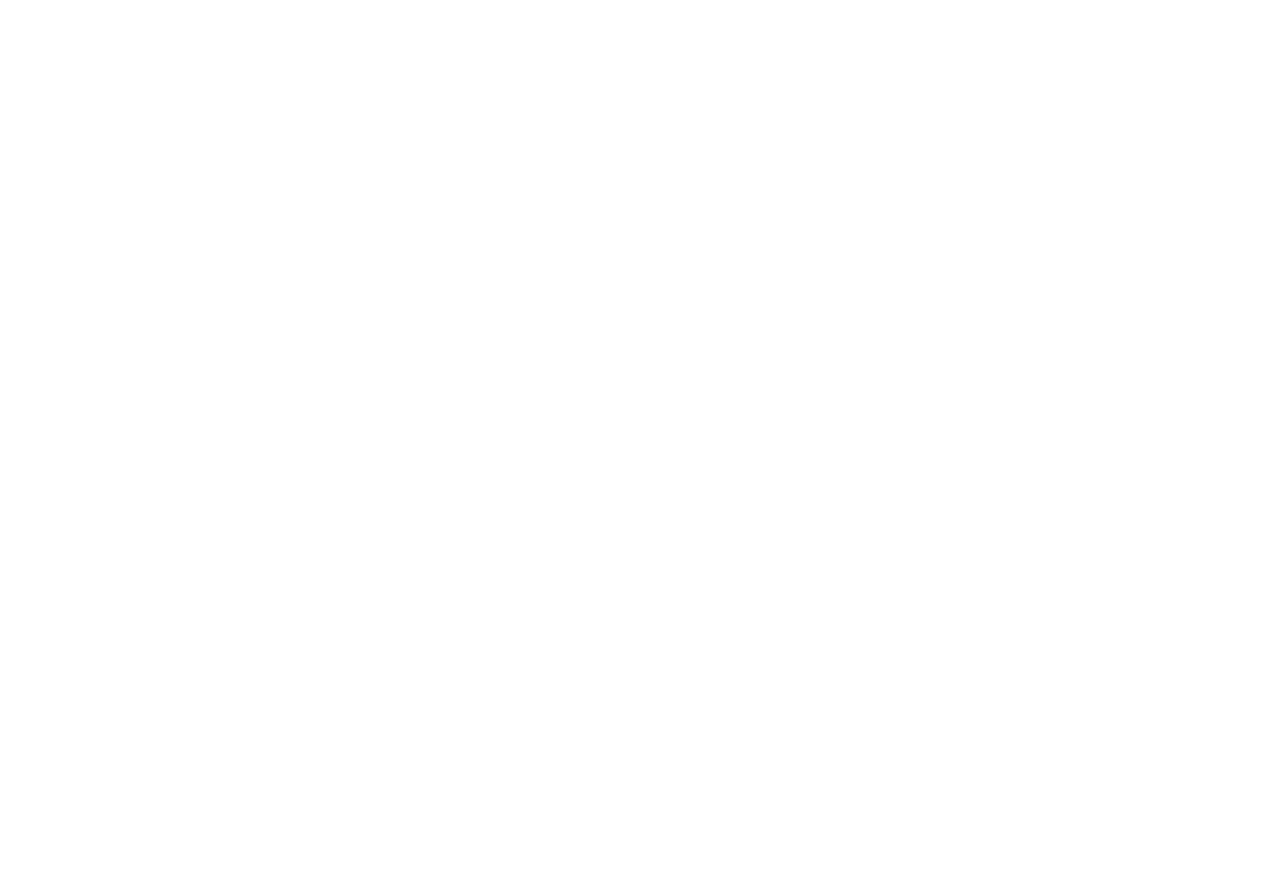
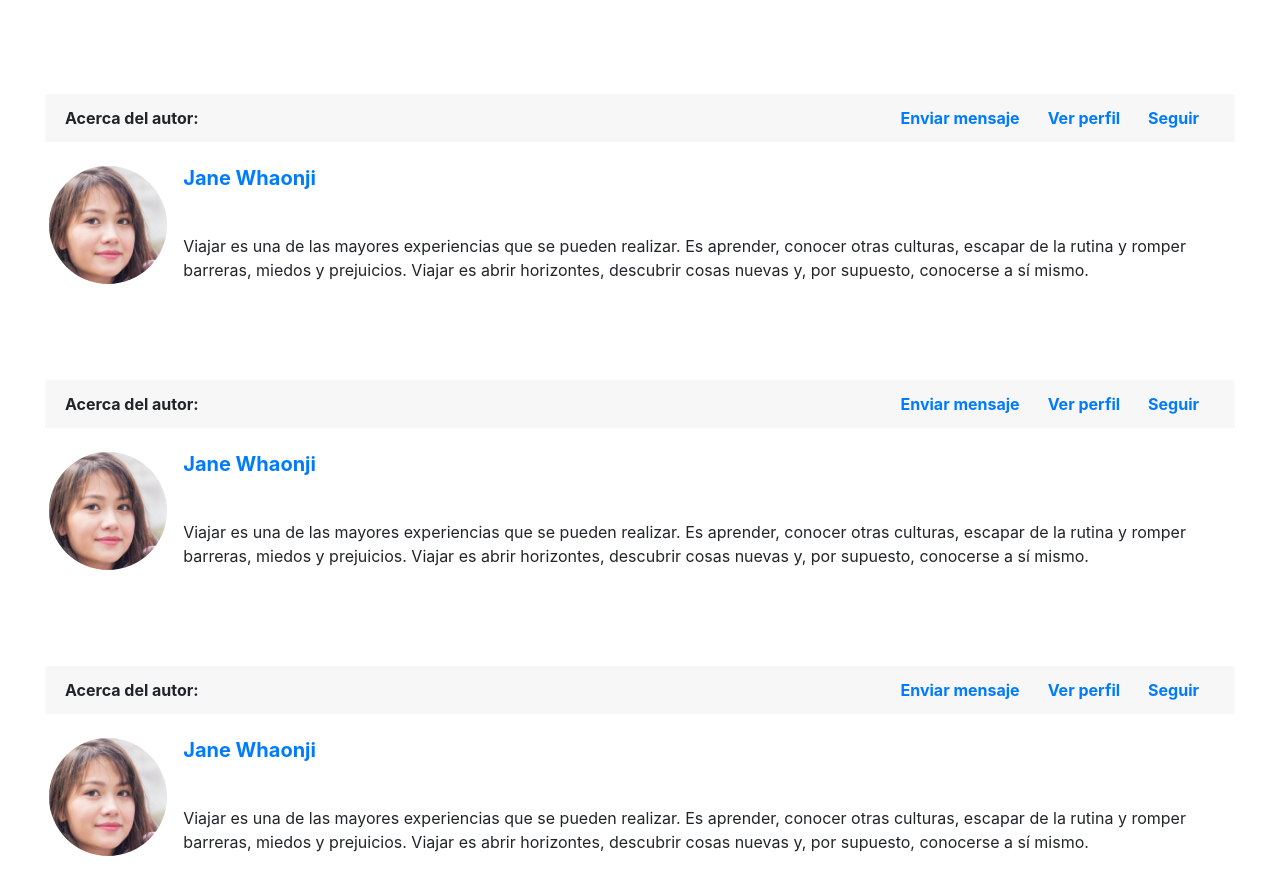
Before and after one commit to agustin-f/angular-site, an Angular app: page / in a window 1280 px wide. Shown: the part 2597-3491 px from the top of the page. Before the commit the page ends 2197 px from the top, so only its background shows below. Built offline with nearby package versions, Linux system fonts and the light colour scheme.

Commit message:
add blog component, and html for this section into the website

```diff
--- a/src/app/app.component.html
+++ b/src/app/app.component.html
@@ -21,4 +21,14 @@
         <p class="text-center p-padding">Se puede viajar a través del cielo, como puede ser el caso de dirigibles, helicópteros, aviones, globos... a través del océano, ríos y mares, mediante embarcaciones, en profundidades submarinas mediante el submarino (aunque es un vehículo primordialmente de guerra), por el espacio mediante cohetes espaciales y transbordadores, y el más extendido, por tierra, principalmente por los tramos asfaltados por el hombre (carreteras), casi exclusivamente con el uso de algún vehículo (automóvil, autocar, bicicleta...), así como en trenes usando la red de ferrocarril.</p>
     </div>
 
+    <h1 class="h4-padding col-12 d-flex flex-column justify-content-center align-items-center w-100 mb-5 mt-5">El Blog del viajero</h1>
+    <div class="col-12 d-flex flex-row flex-wrap mb-5 mt-5">
+
+        <app-blog></app-blog>
+        <app-blog></app-blog>
+        <app-blog></app-blog>
+        <app-blog></app-blog>
+
+    </div>
+
 </div>
--- a/src/app/app.module.ts
+++ b/src/app/app.module.ts
@@ -9,6 +9,7 @@
 import { CardComponent } from './card/card.component';
 import { FullWidthImageComponent } from './full-width-image/full-width-image.component';
 import { CardsMorePacksComponent } from './cards-more-packs/cards-more-packs.component';
+import { BlogComponent } from './blog/blog.component';
 
 @NgModule({
   declarations: [
@@ -18,6 +19,7 @@
     CardComponent,
     FullWidthImageComponent,
     CardsMorePacksComponent,
+    BlogComponent,
   ],
   imports: [
     BrowserModule,
--- /dev/null
+++ b/src/app/blog/blog.component.css
@@ -0,0 +1,3 @@
+.avatar-width{
+    width: 10%;
+}
--- /dev/null
+++ b/src/app/blog/blog.component.html
@@ -0,0 +1,46 @@
+
+<!--Section: Author Box-->
+<section class="my-5 col-12 w-100">
+
+    <!-- Card header -->
+    <div class="card-header border-0 font-weight-bold d-flex justify-content-between">
+      <p class="mr-4 mb-0">Acerca del autor:</p>
+      <ul class="list-unstyled list-inline mb-0">
+        <li class="list-inline-item"><a href="javascript:void(0);" class="text-default mr-3"><i class="fas fa-envelope mr-1"></i>Enviar
+            mensaje</a></li>
+        <li class="list-inline-item"><a href="javascript:void(0);" class="text-default mr-3"><i class="fas fa-user mr-1"></i>Ver
+            perfil</a></li>
+        <li class="list-inline-item"><a href="javascript:void(0);" class="text-default mr-3"><i class="fas fa-rss mr-1"></i>Seguir</a></li>
+      </ul>
+    </div>
+
+    <div class="media mt-4 px-1">
+      <img class="card-img-100 rounded-circle d-flex z-depth-1 mr-3 avatar-width" src="../../assets/images/users/jane.jpg"
+        alt="User image">
+      <div class="media-body">
+        <h5 class="font-weight-bold mt-0">
+          <a class="text-default" href="">Jane Whaonji</a>
+        </h5>
+        <ul class="list-unstyled list-inline mb-2 pt-1">
+          <li class="list-inline-item">
+            <a class="grey-text mr-1"><i class="fab fa-lg fa-facebook"> </i></a>
+          </li>
+          <li class="list-inline-item">
+            <a class="grey-text mr-1"><i class="fab fa-lg fa-twitter"> </i></a>
+          </li>
+          <li class="list-inline-item">
+            <a class="grey-text mr-1"><i class="fab fa-lg fa-google-plus"> </i></a>
+          </li>
+          <li class="list-inline-item">
+            <a class="grey-text mr-1"><i class="fab fa-lg fa-linkedin"> </i></a>
+          </li>
+          <li class="list-inline-item">
+            <a class="grey-text mr-1"><i class="fab fa-lg fa-instagram"> </i></a>
+          </li>
+        </ul>
+        Viajar es una de las mayores experiencias que se pueden realizar. Es aprender, conocer otras culturas, escapar de la rutina y romper barreras, miedos y prejuicios. Viajar es abrir horizontes, descubrir cosas nuevas y, por supuesto, conocerse a sí mismo.
+      </div>
+    </div>
+
+</section>
+<!--Section: Author Box-->
--- /dev/null
+++ b/src/app/blog/blog.component.ts
@@ -0,0 +1,15 @@
+import { Component, OnInit } from '@angular/core';
+
+@Component({
+  selector: 'app-blog',
+  templateUrl: './blog.component.html',
+  styleUrls: ['./blog.component.css']
+})
+export class BlogComponent implements OnInit {
+
+  constructor() { }
+
+  ngOnInit(): void {
+  }
+
+}
```
Also changed, not shown: src/assets/images/users/jane.jpg (added), 1 other file (tests, documents, lock files or other folders).
